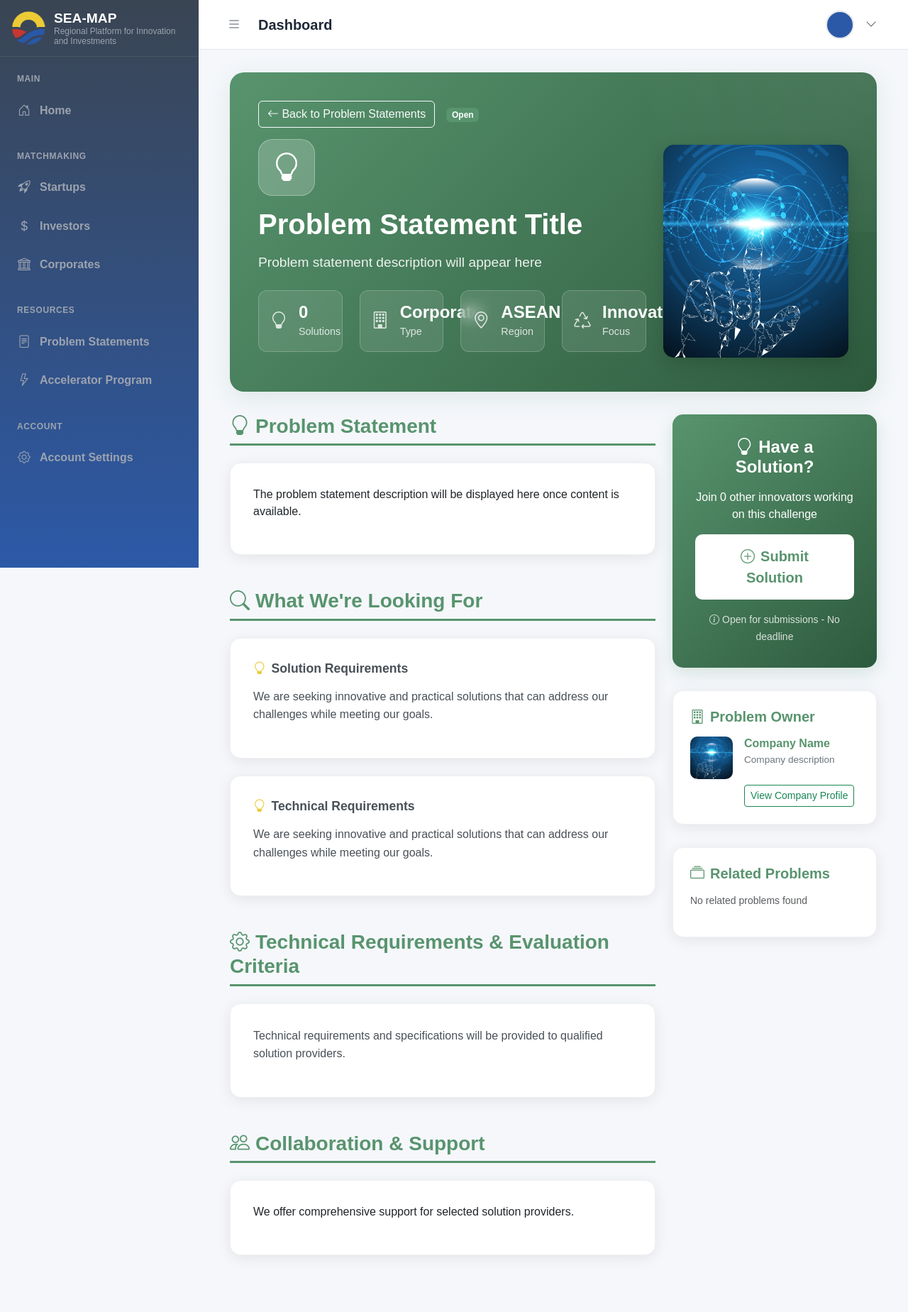
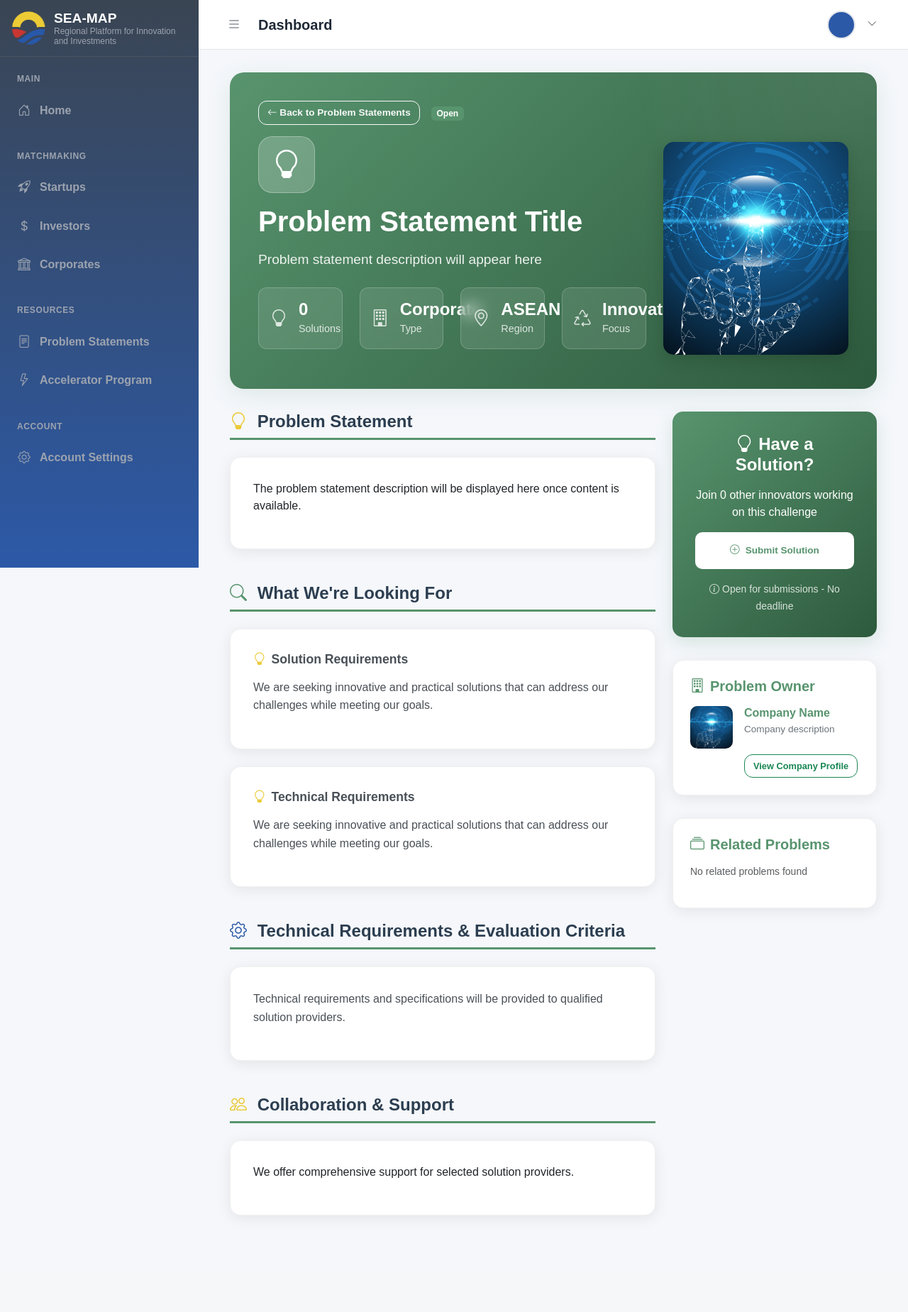
Before and after one commit to icooniex/seamap, a Django app: template templates/resources/problem_detail.html in a window 1280 px wide. Shown: the whole page at 71% size. After the commit the page ends 1715 px from the top, so only its background shows below. Run offline with Django 4.2, Linux system fonts and the light colour scheme; the template is opened without the code that fills it, so the values that code supplies are empty; parts of the project's set-up code (start-up, migrations or seed data) failed here and were passed over.

Commit message:
update  style

```diff
--- a/templates/resources/problem_detail.html
+++ b/templates/resources/problem_detail.html
@@ -2,9 +2,10 @@
 {% load static %}
 {% load media_tags %}
 
-{% block title %}Problem Statement Details - Seamap{% endblock %}
+{% block content %}
+<link rel="stylesheet" href="{% static 'css/profile.css' %}">
 
-{% block content %}
+
 <div class="container-fluid">
     <!-- Problem Detail Header -->
     <div class="problem-detail-header">
@@ -84,7 +85,11 @@
         <div class="col-lg-8">
             <!-- Problem Description -->
             <div class="content-section">
-                <h3><i class="bi bi-lightbulb me-2"></i>Problem Statement</h3>
+                <h3 class="section-title mb-4">
+                    <i class="bi bi-lightbulb text-warning me-2"></i>
+                    Problem Statement
+                </h3>
+
                 <div class="content-card">
 
                     {% if problem.description %}
@@ -95,18 +100,18 @@
 
                     {% if problem.impact_categories %}
                     <div class="impact-section mt-4">
-                        <h5>Categories:</h5>
-                        <div class="impact-tags">
+                        <h5 class="subsection-title"><i class="bi bi-tags text-success me-2"></i>Categories</h5>
+                        <div class="tech-tags mb-3">
                             {% for category in problem.impact_categories %}
-                                <span class="impact-tag">{{ category }}</span>
+                                <span class="tech-tag-success">{{ category }}</span>
                             {% empty %}
-                                <span class="impact-tag sustainability">Sustainability</span>
-                                <span class="impact-tag waste-management">Waste Management</span>
-                                <span class="impact-tag circular-economy">Circular Economy</span>
-                                <span class="impact-tag cost-reduction">Cost Reduction</span>
-                                <span class="impact-tag innovation">Innovation</span>
-                                <span class="impact-tag supply-chain">Supply Chain</span>
-                                <span class="impact-tag customer-experience">Customer Experience</span>
+                                <span class="tech-tag-success">Sustainability</span>
+                                <span class="tech-tag-success">Waste Management</span>
+                                <span class="tech-tag-success">Circular Economy</span>
+                                <span class="tech-tag-success">Cost Reduction</span>
+                                <span class="tech-tag-success">Innovation</span>
+                                <span class="tech-tag-success">Supply Chain</span>
+                                <span class="tech-tag-success">Customer Experience</span>
                             {% endfor %}
                         </div>
                     </div>
@@ -114,10 +119,10 @@
 
                     {% if problem.preferred_asean_countries %}
                     <div class="impact-section mt-4">
-                        <h5>Preferred ASEAN Countries:</h5>
-                        <div class="impact-tags">
+                        <h5 class="subsection-title"><i class="bi bi-geo-alt text-warning me-2"></i>Preferred ASEAN Countries</h5>
+                        <div class="tech-tags mb-3">
                             {% for country in problem.preferred_asean_countries %}
-                                <span class="impact-tag region">{{ country|title }}</span>
+                                <span class="tech-tag-warning">{{ country|title }}</span>
                             {% endfor %}
                         </div>
                     </div>
@@ -125,10 +130,10 @@
 
                     {% if problem.innovation_type %}
                     <div class="impact-section mt-4">
-                        <h5>Innovation Types:</h5>
-                        <div class="impact-tags">
+                        <h5 class="subsection-title"><i class="bi bi-lightbulb text-info me-2"></i>Innovation Types</h5>
+                        <div class="tech-tags mb-3">
                             {% for type in problem.innovation_type %}
-                                <span class="impact-tag innovation">{{ type|title }}</span>
+                                <span class="tech-tag-info">{{ type|title }}</span>
                             {% endfor %}
                         </div>
                     </div>
@@ -136,10 +141,10 @@
 
                     {% if problem.startup_stage %}
                     <div class="impact-section mt-4">
-                        <h5>Preferred Startup Stages:</h5>
-                        <div class="impact-tags">
+                        <h5 class="subsection-title"><i class="bi bi-graph-up-arrow text-primary me-2"></i>Preferred Startup Stages</h5>
+                        <div class="tech-tags mb-3">
                             {% for stage in problem.startup_stage %}
-                                <span class="impact-tag stage">{{ stage|title }}</span>
+                                <span class="tech-tag-info">{{ stage|title }}</span>
                             {% endfor %}
                         </div>
                     </div>
@@ -149,7 +154,11 @@
 
             <!-- Solution Requirements -->
             <div class="content-section">
-                <h3><i class="bi bi-search me-2"></i>What We're Looking For</h3>
+
+                <h3 class="section-title mb-4">
+                    <i class="bi bi-search text-success me-2"></i>
+                    What We're Looking For
+                </h3>
                 <div class="content-card">
                     <div class="solution-content">
                         <h5 class="subsection-title"><i class="bi bi-lightbulb text-warning me-2"></i>Solution Requirements</h5>
@@ -177,7 +186,11 @@
 
             <!-- Technical Specifications -->
             <div class="content-section">
-                <h3><i class="bi bi-gear me-2"></i>Technical Requirements & Evaluation Criteria</h3>
+
+                <h3 class="section-title mb-4">
+                    <i class="bi bi-gear text-primary me-2"></i>
+                    Technical Requirements & Evaluation Criteria
+                </h3>
                 <div class="content-card">
                     <div class="technical-content">
                         {% if problem.technical_requirements %}
@@ -195,7 +208,11 @@
 
             <!-- Collaboration Opportunities -->
             <div class="content-section">
-                <h3><i class="bi bi-people me-2"></i>Collaboration & Support</h3>
+
+                <h3 class="section-title mb-4">
+                    <i class="bi bi-people text-warning me-2"></i>
+                    Collaboration & Support
+                </h3>
                 <div class="content-card">
                     {% if problem.implementation_support %}
                         {{ problem.implementation_support|safe }}
@@ -388,7 +405,7 @@
 }
 
 .content-section h3 {
-    color: #58946e;
+    /* color: #58946e; */
     font-weight: 700;
     margin-bottom: 1.5rem;
     padding-bottom: 0.5rem;
```
